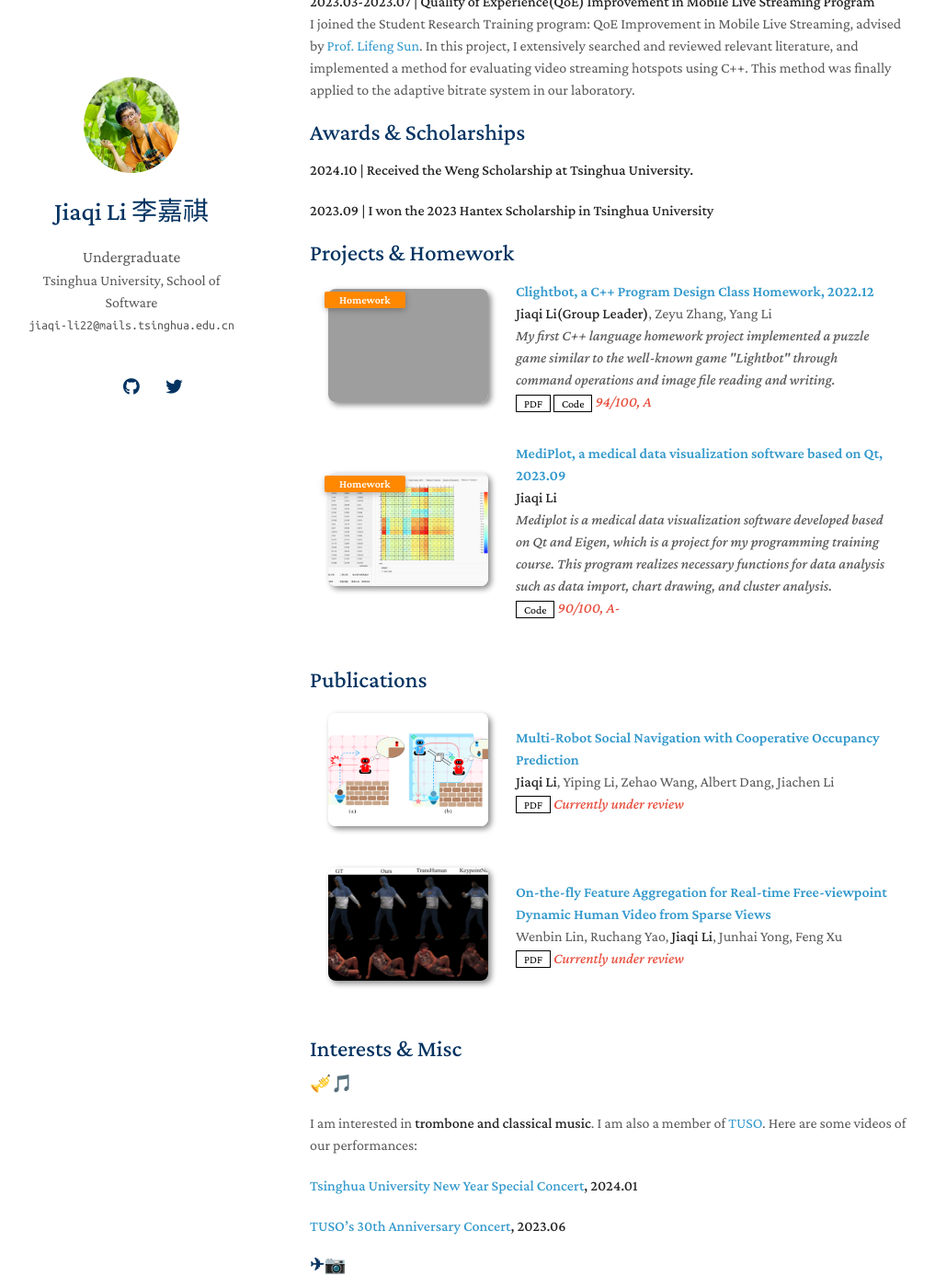
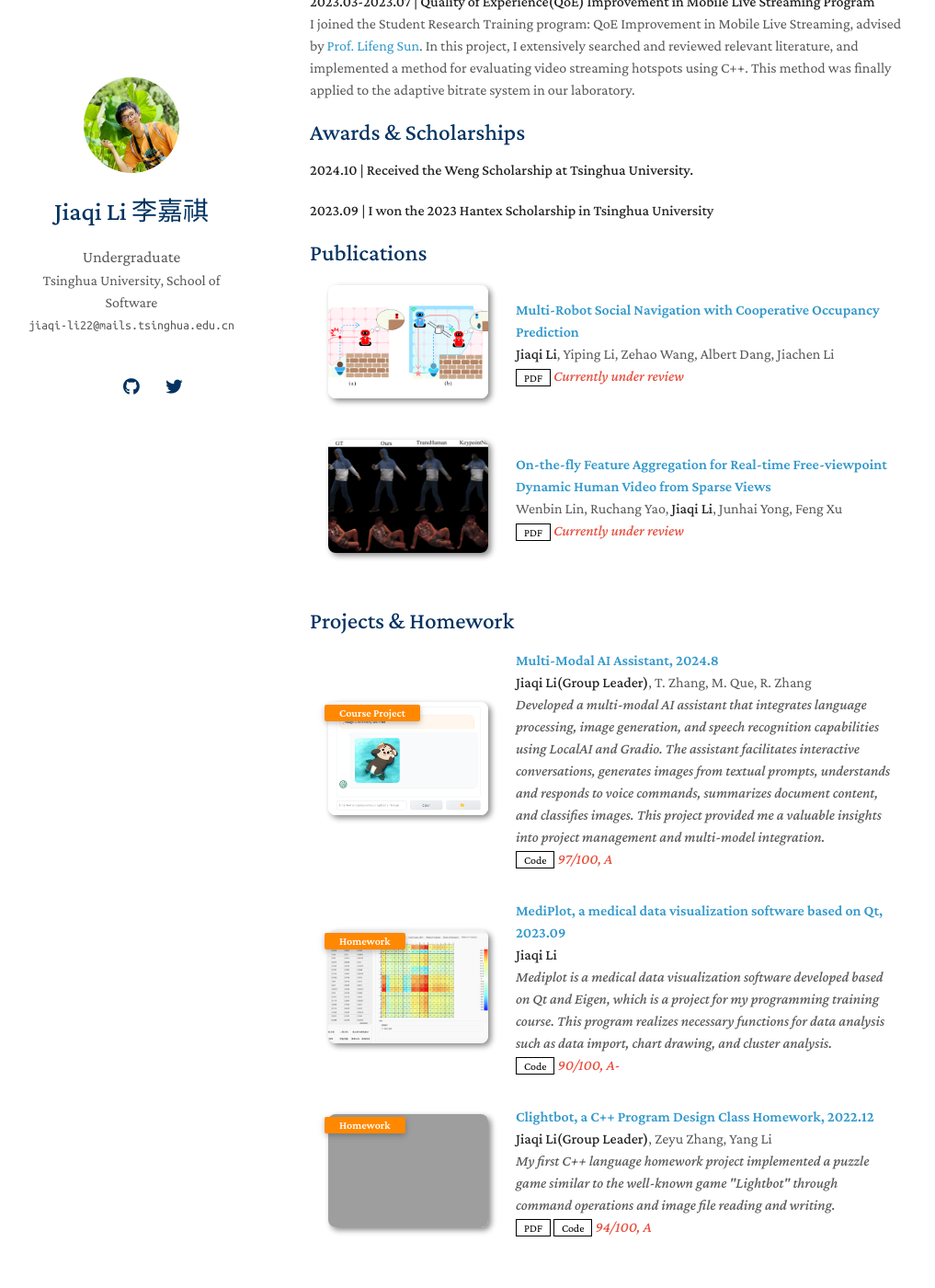
Before and after one commit to Songard/Songard.github.io, a Jekyll site: the page built from index.md, in a window 1280 px wide and 1400 px high, scrolled down 692 px. Shown: the whole window at 92% size, without its empty margins (133-1150 px from the left). Built offline with Jekyll 4.4.1, drawn with Linux system fonts in a browser that asks for light colours; nearby versions of some CDN libraries; a style sheet for code colours, icons or effects is not loaded; our own code applies the rules of GitHub Pages for plain Markdown files; grey boxes are pictures that could not be loaded.

Commit message:
Add: AI Assistant Proj

```diff
--- a/_data/projects.yml
+++ b/_data/projects.yml
@@ -1,4 +1,19 @@
 main:
+  - title: "Multi-Modal AI Assistant, 2024.8"
+    authors: <strong>Jiaqi Li(Group Leader)</strong>, T. Zhang, M. Que, R. Zhang
+    conference_short: Course Project
+    conference: Developed a multi-modal AI assistant that integrates language processing, image generation, and speech recognition capabilities using LocalAI and Gradio. The assistant facilitates interactive conversations, generates images from textual prompts, understands and responds to voice commands, summarizes document content, and classifies images. This project provided me a valuable insights into project management and multi-model integration.
+    code: https://git.tsinghua.edu.cn/jiaqi-li22/ai-assistant-2024
+    image: ./assets/img/covers/AI_Assistant.png
+    notes: 97/100, A
+
+  - title: "MediPlot, a medical data visualization software based on Qt, 2023.09"
+    authors: <strong>Jiaqi Li</strong>
+    conference_short: Homework
+    conference: Mediplot is a medical data visualization software developed based on Qt and Eigen, which is a project for my programming training course. This program realizes necessary functions for data analysis such as data import, chart drawing, and cluster analysis.
+    code: https://github.com/Songard/MediPlot
+    notes: 90/100, A-
+    image: .\assets\img\covers\MediPlot.png
 
   - title: "Clightbot, a C++ Program Design Class Homework, 2022.12"
     authors: <strong>Jiaqi Li(Group Leader)</strong>, Zeyu Zhang, Yang Li
@@ -8,11 +23,3 @@ main:
     code: https://github.com/Songard/Clightbot
     image: ./assets/img/covers/Clightbot.bmp
     notes:  94/100, A
-
-  - title: "MediPlot, a medical data visualization software based on Qt, 2023.09"
-    authors: <strong>Jiaqi Li</strong>
-    conference_short: Homework
-    conference: Mediplot is a medical data visualization software developed based on Qt and Eigen, which is a project for my programming training course. This program realizes necessary functions for data analysis such as data import, chart drawing, and cluster analysis.
-    code: https://github.com/Songard/MediPlot
-    notes: 90/100, A-
-    image: .\assets\img\covers\MediPlot.png
--- a/index.md
+++ b/index.md
@@ -28,13 +28,12 @@ I joined the Student Research Training program: QoE Improvement in Mobile Live S
 
 **2023.09 \|  I won the 2023 Hantex Scholarship in Tsinghua University**
 
+{% include_relative _includes/publications.md %}
 
 {% include_relative _includes/projects.md %}
 
-<!--I am working hard to get my first publication...-->
 
-<!-- ## Publications -->
-{% include_relative _includes/publications.md %}
+
 
 
 
```
Also changed, not shown: assets/img/covers/AI_Assistant.png (added).
